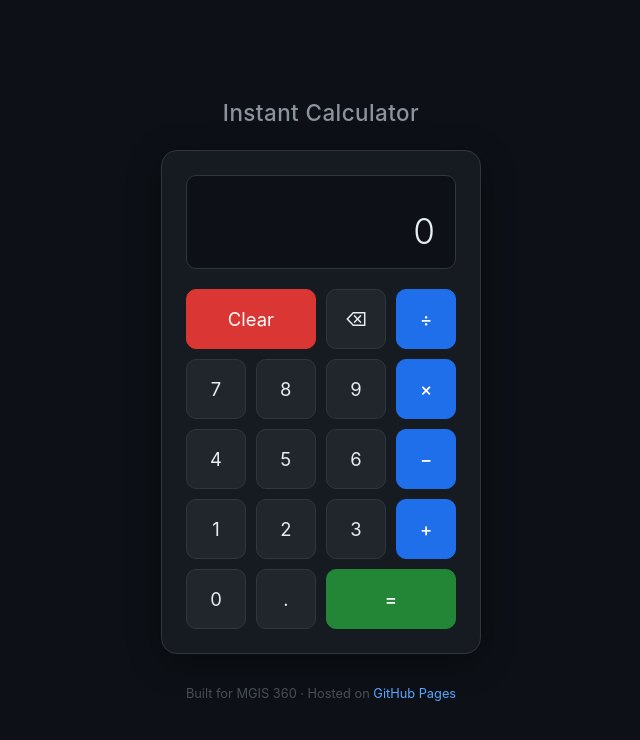
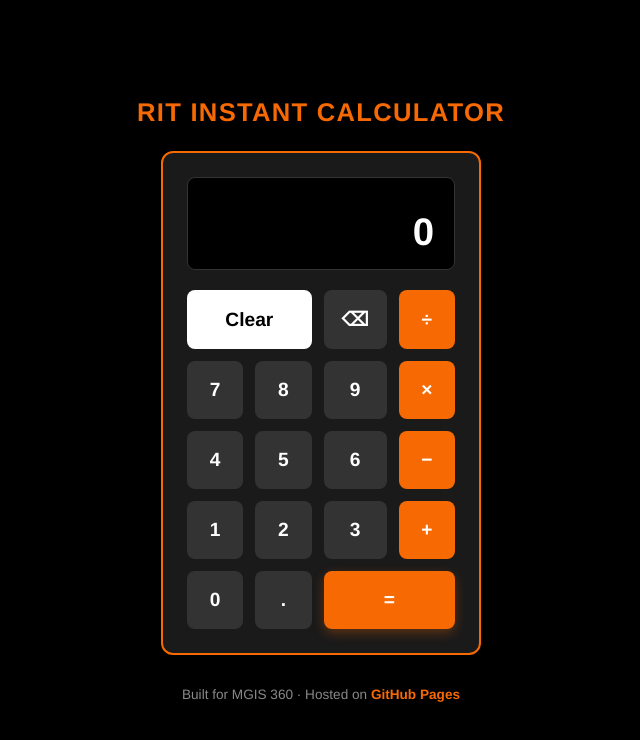
Before and after one commit to ach7144/calculator-demo, a plain HTML site: page index.html in a window 1280 px wide. Shown: the whole page, without its empty margins (319-959 px from the left). Drawn offline with Linux system fonts and the light colour scheme.

Commit message:
udated to rit brand

```diff
--- a/index.html
+++ b/index.html
@@ -3,7 +3,7 @@
 <head>
     <meta charset="UTF-8">
     <meta name="viewport" content="width=device-width, initial-scale=1.0">
-    <title>Instant Calculator</title>
+    <title>RIT Instant Calculator</title>
     <style>
         * {
             margin: 0;
@@ -17,37 +17,41 @@
             flex-direction: column;
             align-items: center;
             justify-content: center;
-            font-family: -apple-system, BlinkMacSystemFont, 'Segoe UI', system-ui, sans-serif;
-            background: #0d1117;
-            color: #e6edf3;
+            /* RIT Primary Palette: Neutral Background to make Orange pop */
+            font-family: 'Helvetica Neue', Helvetica, Arial, sans-serif;
+            background: #000000;
+            color: #ffffff;
             padding: 20px;
         }
 
         h1 {
-            font-size: 1.4rem;
-            font-weight: 500;
+            font-size: 1.6rem;
+            font-weight: 700;
             margin-bottom: 24px;
-            color: #8b949e;
-            letter-spacing: 0.02em;
+            /* RIT Orange */
+            color: #F76902;
+            text-transform: uppercase;
+            letter-spacing: 0.05em;
         }
 
         .calculator {
-            background: #161b22;
-            border: 1px solid #30363d;
-            border-radius: 16px;
+            background: #1a1a1a;
+            /* RIT Orange Border */
+            border: 2px solid #F76902;
+            border-radius: 12px;
             padding: 24px;
             width: 320px;
-            box-shadow: 0 8px 32px rgba(0, 0, 0, 0.4);
+            box-shadow: 0 12px 40px rgba(0, 0, 0, 0.6);
         }
 
         .display {
-            background: #0d1117;
-            border: 1px solid #30363d;
-            border-radius: 10px;
+            background: #000000;
+            border: 1px solid #333;
+            border-radius: 8px;
             padding: 16px 20px;
             margin-bottom: 20px;
             text-align: right;
-            min-height: 80px;
+            min-height: 90px;
             display: flex;
             flex-direction: column;
             justify-content: flex-end;
@@ -55,76 +59,77 @@
 
         .display .previous {
             font-size: 0.9rem;
-            color: #484f58;
+            /* Dimmed Orange for history */
+            color: #F76902;
+            opacity: 0.6;
             min-height: 1.2em;
             word-break: break-all;
         }
 
         .display .current {
-            font-size: 2.2rem;
-            font-weight: 300;
-            color: #e6edf3;
+            font-size: 2.4rem;
+            font-weight: 600;
+            color: #ffffff;
             word-break: break-all;
-            line-height: 1.2;
+            line-height: 1.1;
         }
 
         .buttons {
             display: grid;
             grid-template-columns: repeat(4, 1fr);
-            gap: 10px;
+            gap: 12px;
         }
 
         button {
             padding: 18px;
-            font-size: 1.15rem;
+            font-size: 1.2rem;
             font-family: inherit;
-            border: 1px solid #30363d;
-            border-radius: 10px;
+            border: none;
+            border-radius: 8px;
             cursor: pointer;
-            transition: all 0.12s ease;
-            font-weight: 400;
-            background: #21262d;
-            color: #e6edf3;
+            transition: all 0.2s ease;
+            font-weight: 600;
+            background: #333333;
+            color: #ffffff;
         }
 
         button:hover {
-            background: #30363d;
+            background: #444444;
         }
 
         button:active {
-            transform: scale(0.96);
+            transform: scale(0.95);
         }
 
+        /* Operator buttons using RIT Orange */
         button.operator {
-            background: #1f6feb;
-            border-color: #1f6feb;
-            color: #fff;
-            font-weight: 500;
+            background: #F76902;
+            color: #ffffff;
         }
 
         button.operator:hover {
-            background: #388bfd;
+            background: #e05e02;
         }
 
+        /* Clear button - Neutral/White theme */
         button.clear {
-            background: #da3633;
-            border-color: #da3633;
-            color: #fff;
+            background: #ffffff;
+            color: #000000;
         }
 
         button.clear:hover {
-            background: #f85149;
+            background: #e6e6e6;
         }
 
+        /* Equals button - RIT Orange for primary action */
         button.equals {
-            background: #238636;
-            border-color: #238636;
-            color: #fff;
-            font-weight: 500;
+            background: #F76902;
+            color: #ffffff;
+            box-shadow: 0 4px 12px rgba(247, 105, 2, 0.3);
         }
 
         button.equals:hover {
-            background: #2ea043;
+            background: #e05e02;
         }
 
         button.wide {
@@ -133,13 +138,14 @@
 
         .footer {
             margin-top: 32px;
-            font-size: 0.8rem;
-            color: #484f58;
+            font-size: 0.85rem;
+            color: #888;
         }
 
         .footer a {
-            color: #58a6ff;
+            color: #F76902;
             text-decoration: none;
+            font-weight: bold;
         }
 
         .footer a:hover {
@@ -149,7 +155,7 @@
 </head>
 <body>
 
-    <h1>Instant Calculator</h1>
+    <h1>RIT Instant Calculator</h1>
 
     <div class="calculator">
         <div class="display">
@@ -185,6 +191,7 @@
     <p class="footer">Built for MGIS 360 &middot; Hosted on <a href="https://pages.github.com" target="_blank">GitHub Pages</a></p>
 
     <script>
+        // JS Logic remains consistent with your original functionality
         let current = '0';
         let previous = '';
         let operator = null;
```
